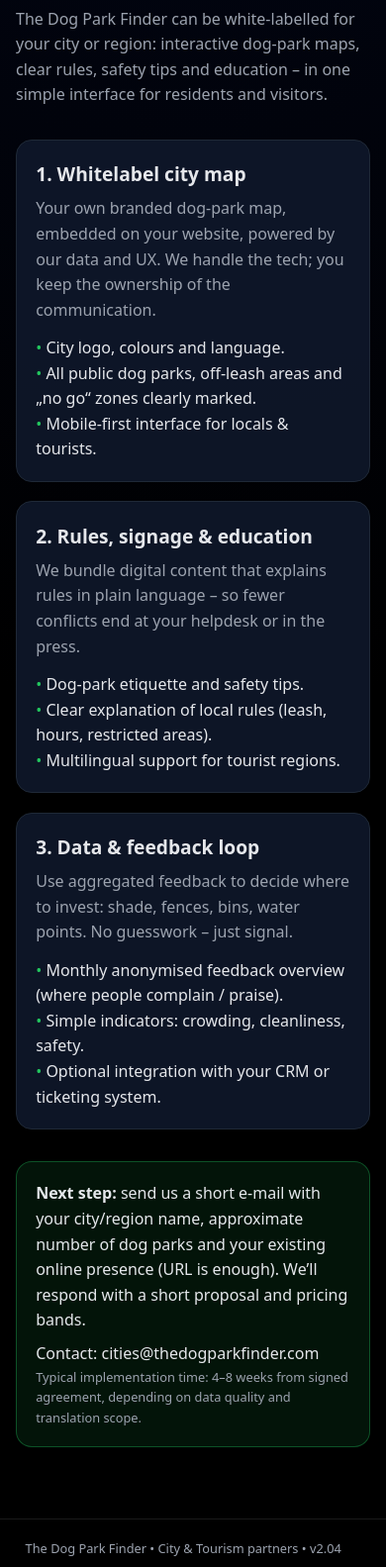
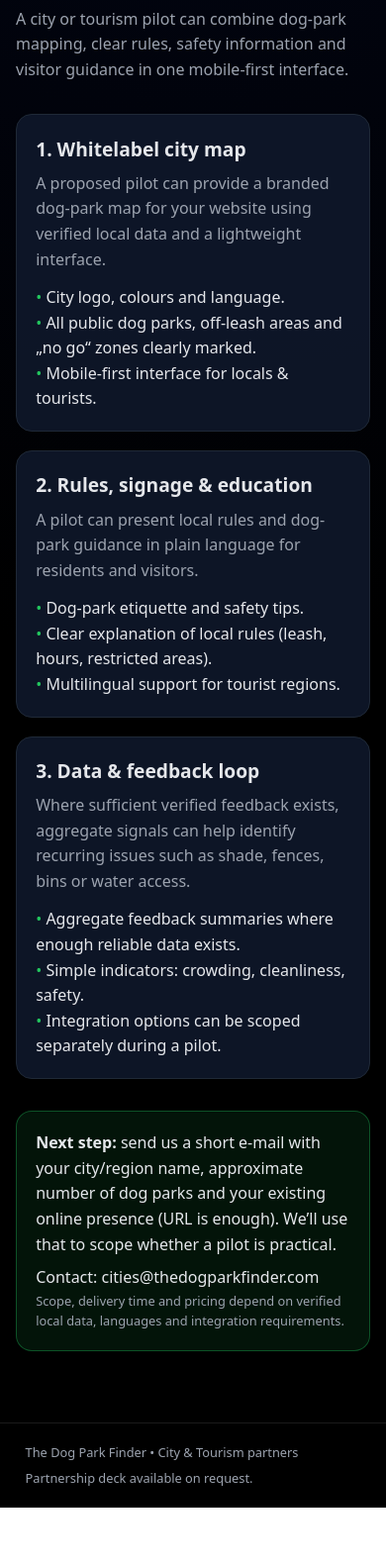
Before and after one commit to aoblak/thedogparkfinder, a plain HTML site: page partners.html in a window 390 px wide. Shown: the part 409-1992 px from the top of the page at 99% size. After the commit the page ends 1932 px from the top, so only its background shows below. Drawn offline with Linux system fonts and the light colour scheme.

Commit message:
feat: make partner page pilot-safe and accessible

```diff
--- a/partners.html
+++ b/partners.html
@@ -2,41 +2,43 @@
 <html lang="en">
 <head>
   <meta charset="UTF-8" />
-  <title>The Dog Park Finder – Cities & Tourism Partners</title>
+  <title>Dog Park Maps for Cities & Tourism | The Dog Park Finder</title>
   <meta name="viewport" content="width=device-width, initial-scale=1.0" />
+  <meta name="description" content="Explore pilot dog-park mapping and visitor information concepts for cities, municipalities and tourism organisations." />
+  <meta name="robots" content="index, follow" />
+  <link rel="canonical" href="https://thedogparkfinder.com/partners.html" />
   <link rel="stylesheet" href="css/style.css" />
   <link rel="stylesheet" href="css/layout.css" />
   <link rel="stylesheet" href="css/components.css" />
 </head>
 <body>
+<a class="skip-link" href="#main-content">Skip to content</a>
 <header class="site-header">
-  <div class="logo">
-    <div class="logo-icon">🐾</div>
+  <a href="index.html" class="logo" aria-label="The Dog Park Finder home">
+    <span class="logo-icon" aria-hidden="true">🐾</span>
     <span class="logo-text">The Dog Park Finder</span>
-  </div>
-  <nav class="main-nav">
+  </a>
+  <nav class="main-nav" aria-label="Main navigation">
     <a href="index.html" class="nav-link">Home</a>
     <a href="pricing.html" class="nav-link">Pricing</a>
     <a href="advertisers.html" class="nav-link">Advertisers</a>
-    <a href="partners.html" class="nav-link active">Cities & Tourism</a>
+    <a href="partners.html" class="nav-link active" aria-current="page">Cities &amp; Tourism</a>
   </nav>
 </header>
 
-<main class="page-main">
+<main class="page-main" id="main-content">
   <section class="section">
     <p class="eyebrow">Cities • Municipalities • Tourism Boards</p>
     <h1 class="section-title">Turn dog parks from a complaint source into a service.</h1>
     <p class="section-intro">
-      The Dog Park Finder can be white-labelled for your city or region: interactive dog-park maps, clear rules, safety tips and
-      education – in one simple interface for residents and visitors.
+      A city or tourism pilot can combine dog-park mapping, clear rules, safety information and visitor guidance in one mobile-first interface.
     </p>
 
     <div class="card-grid">
       <article class="info-card">
         <h2 class="info-card-title">1. Whitelabel city map</h2>
         <p class="info-card-text">
-          Your own branded dog-park map, embedded on your website, powered by our data and UX. We handle the tech; you keep the
-          ownership of the communication.
+          A proposed pilot can provide a branded dog-park map for your website using verified local data and a lightweight interface.
         </p>
         <ul class="info-list">
           <li>City logo, colours and language.</li>
@@ -48,7 +50,7 @@
       <article class="info-card">
         <h2 class="info-card-title">2. Rules, signage & education</h2>
         <p class="info-card-text">
-          We bundle digital content that explains rules in plain language – so fewer conflicts end at your helpdesk or in the press.
+          A pilot can present local rules and dog-park guidance in plain language for residents and visitors.
         </p>
         <ul class="info-list">
           <li>Dog-park etiquette and safety tips.</li>
@@ -60,12 +62,12 @@
       <article class="info-card">
         <h2 class="info-card-title">3. Data & feedback loop</h2>
         <p class="info-card-text">
-          Use aggregated feedback to decide where to invest: shade, fences, bins, water points. No guesswork – just signal.
+          Where sufficient verified feedback exists, aggregate signals can help identify recurring issues such as shade, fences, bins or water access.
         </p>
         <ul class="info-list">
-          <li>Monthly anonymised feedback overview (where people complain / praise).</li>
+          <li>Aggregate feedback summaries where enough reliable data exists.</li>
           <li>Simple indicators: crowding, cleanliness, safety.</li>
-          <li>Optional integration with your CRM or ticketing system.</li>
+          <li>Integration options can be scoped separately during a pilot.</li>
         </ul>
       </article>
     </div>
@@ -73,20 +75,20 @@
     <section class="cta-block">
       <p>
         <strong>Next step:</strong> send us a short e-mail with your city/region name, approximate number of dog parks
-        and your existing online presence (URL is enough). We’ll respond with a short proposal and pricing bands.
+        and your existing online presence (URL is enough). We’ll use that to scope whether a pilot is practical.
       </p>
       <p class="cta-contact">
         Contact: <a href="mailto:cities@thedogparkfinder.com">cities@thedogparkfinder.com</a>
       </p>
       <p class="cta-meta">
-        Typical implementation time: 4–8 weeks from signed agreement, depending on data quality and translation scope.
+        Scope, delivery time and pricing depend on verified local data, languages and integration requirements.
       </p>
     </section>
   </section>
 </main>
 
 <footer class="site-footer">
-  <div>The Dog Park Finder • City & Tourism partners • v2.04</div>
+  <div>The Dog Park Finder • City &amp; Tourism partners</div>
   <div>Partnership deck available on request.</div>
 </footer>
 </body>
```
